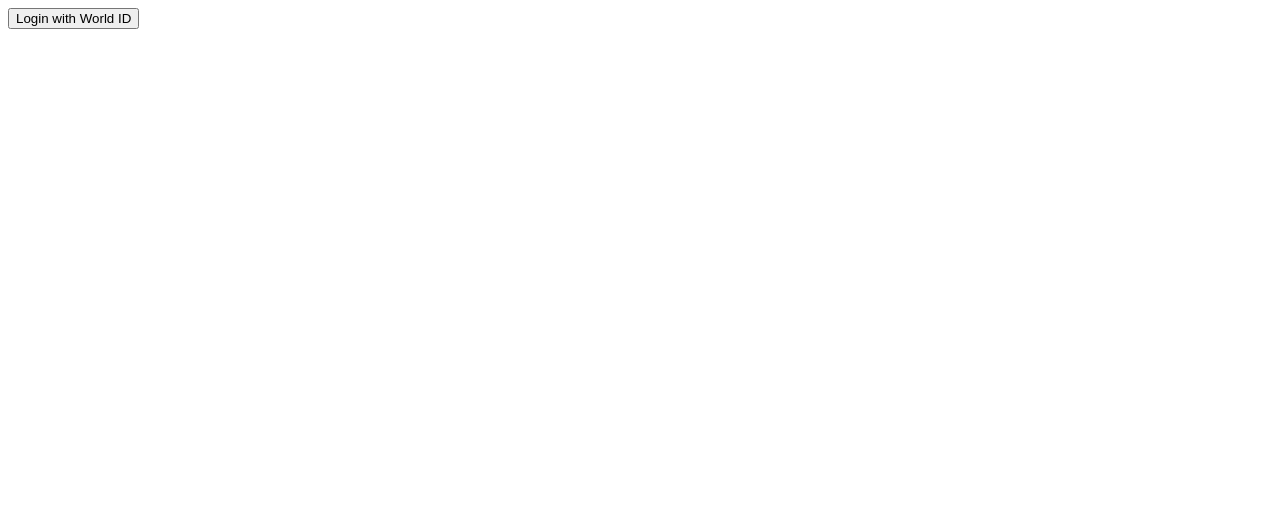
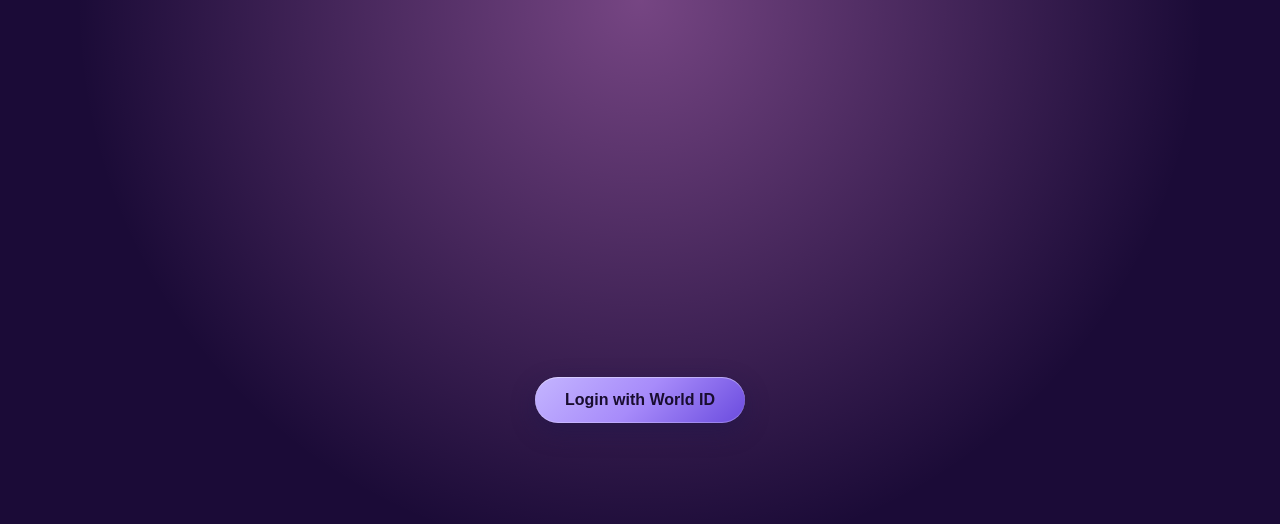
Before and after one commit to evbogue/anchat, a plain HTML site: page index.html in a window 1280 px wide. Drawn offline with Linux system fonts and the light colour scheme.

Commit message:
add styles and a server

```diff
--- a/index.html
+++ b/index.html
@@ -4,6 +4,54 @@
   <meta charset="UTF-8" />
   <meta name="viewport" content="width=device-width,initial-scale=1" />
   <title>AnChat</title>
+  <style>
+    :root {
+      --dark-purple: #1b0b37;
+      --light-purple: #6a4bde;
+      --accent: #ff9df5;
+      font-family: 'Inter', system-ui, sans-serif;
+    }
+
+    body {
+      margin: 0;
+      min-height: 100vh;
+      display: grid;
+      place-items: center;
+      background: radial-gradient(circle at top, rgba(255, 157, 245, 0.4), transparent 55%),
+        var(--dark-purple);
+      color: white;
+    }
+
+    #world-id-login {
+      border: none;
+      border-radius: 999px;
+      padding: 0.85rem 1.9rem;
+      font-size: 1rem;
+      font-weight: 600;
+      color: #190d2f;
+      background: linear-gradient(135deg, #c4b5ff, #a78bfa, #6a4bde);
+      box-shadow:
+        0 8px 24px rgba(26, 22, 75, 0.45),
+        inset 0 -1px 0 rgba(255, 255, 255, 0.25),
+        inset 0 1px 0 rgba(255, 255, 255, 0.4);
+      cursor: pointer;
+      transition: transform 150ms ease, box-shadow 150ms ease;
+    }
+
+    #world-id-login:hover {
+      transform: translateY(-1px);
+      box-shadow:
+        0 12px 30px rgba(26, 22, 75, 0.6),
+        inset 0 -1px 0 rgba(255, 255, 255, 0.35);
+    }
+
+    #world-id-login:active {
+      transform: translateY(1px);
+      box-shadow:
+        0 4px 12px rgba(26, 22, 75, 0.4),
+        inset 0 1px 0 rgba(255, 255, 255, 0.15);
+    }
+  </style>
 </head>
 <body>
   <button id="world-id-login">Login with World ID</button>
--- /dev/null
+++ b/serve.js
@@ -0,0 +1,5 @@
+import { serveDir } from 'https://deno.land/std@0.224.0/http/file_server.ts'
+
+Deno.serve((r) => {
+  return serveDir(r, {quiet: 'True'})
+})
```
